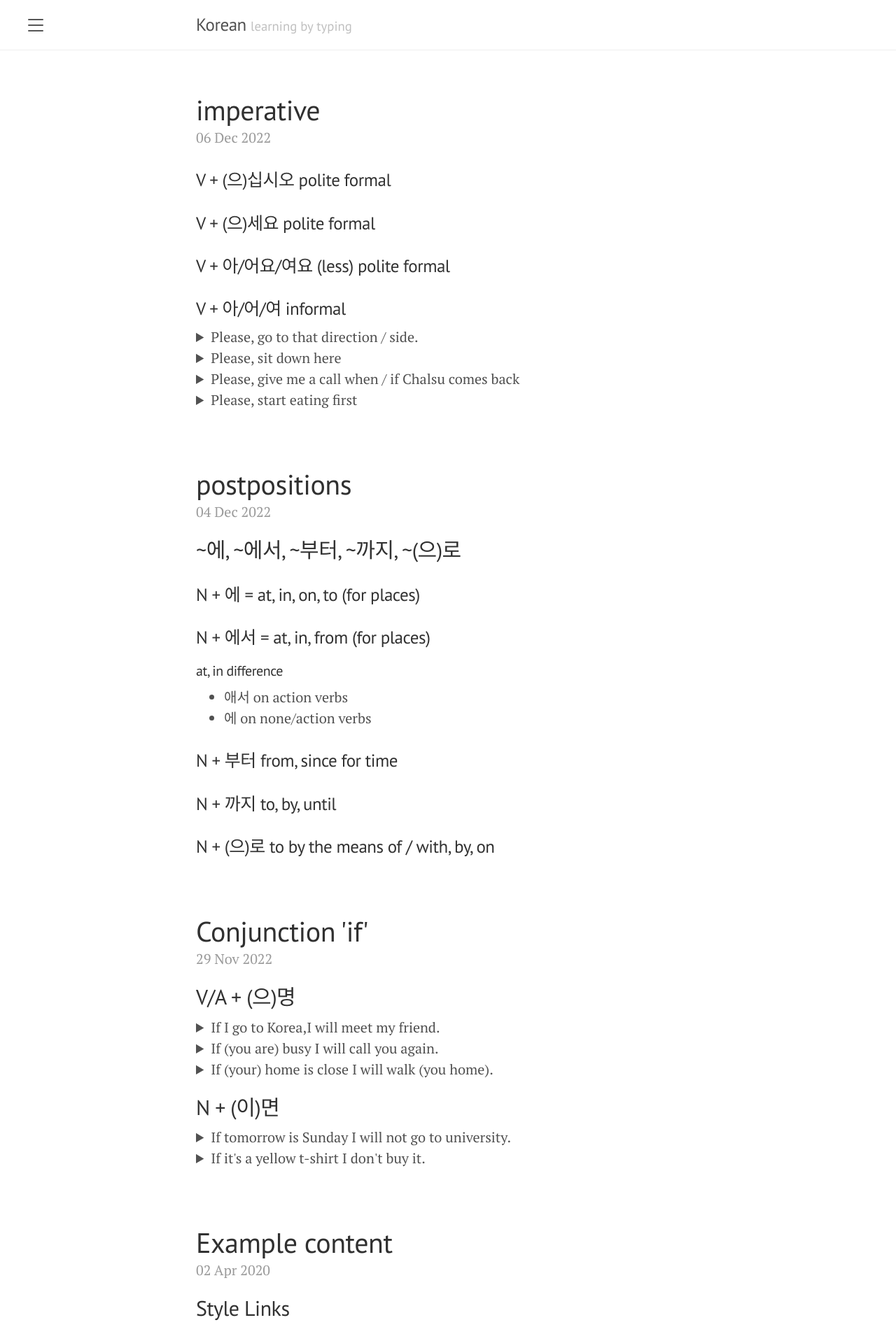
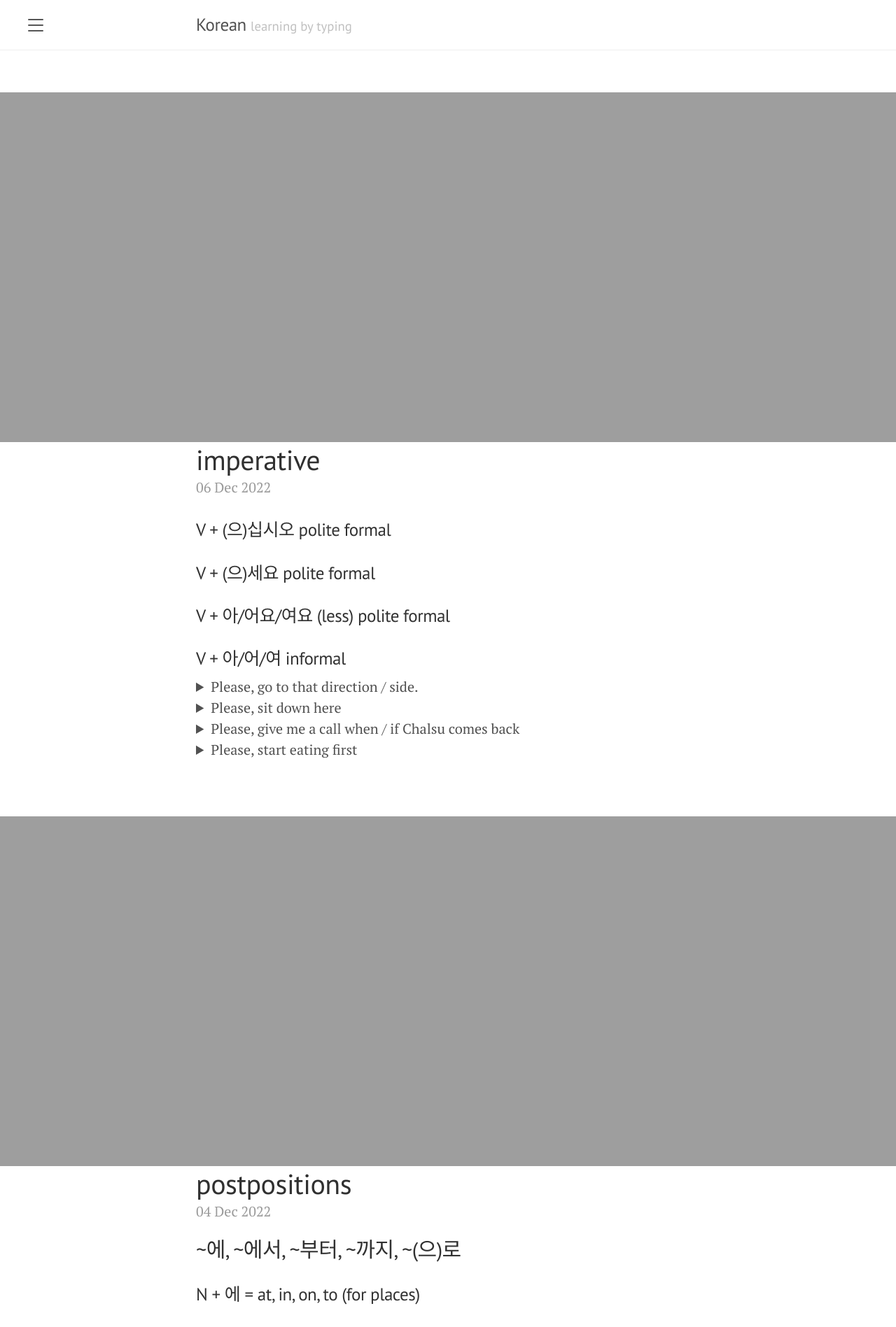
Before and after one commit to MiaHub/Korean, a Jekyll site: the page built from index.html, in a window 1280 px wide. Shown: the top 1897 px of the page at 70% size. Built offline with Jekyll 4.4.1, drawn with Linux system fonts in a browser that asks for light colours; the list of posts is cut into pages by our own code.

Commit message:
pictures

```diff
--- a/_includes/head.html
+++ b/_includes/head.html
@@ -3,6 +3,7 @@
   <meta http-equiv="content-type" content="text/html; charset=utf-8">
 
   <meta name="viewport" content="width=device-width, initial-scale=1.0, maximum-scale=1">
+  <link rel="stylesheet" href="https://cdnjs.cloudflare.com/ajax/libs/font-awesome/4.7.0/css/font-awesome.min.css">
 
   <script type="module">
     import mermaid from 'https://unpkg.com/mermaid@9/dist/mermaid.esm.min.mjs';
--- a/_includes/sidebar.html
+++ b/_includes/sidebar.html
@@ -16,6 +16,10 @@
       `layout: page` in the front-matter. See readme for usage.
     {% endcomment %}
 
+    <button class="sidebar-nav-item dropdown-btn">Dropdown
+      <i class="fa fa-caret-down"></i>
+    </button>
+    <div class="sidebar-nav-item dropdown-container">
     {% assign pages_list = site.pages | sort:"url" %}
     {% for node in pages_list %}
       {% if node.title != null %}
@@ -24,6 +28,9 @@
         {% endif %}
       {% endif %}
     {% endfor %}
+    </div>
+
+
 
     <a class="sidebar-nav-item" href="https://www.youtube.com/watch?v=iMYMWTgJRkA&list=PLJ8SeVAoE0L72dboTrhOhYfJLK34oHjd9">Korean Full Course</a>
     <a class="sidebar-nav-item" href="https://translate.google.com/?sl=en&tl=ko&op=translate">Google Translate</a>
--- a/index.html
+++ b/index.html
@@ -3,15 +3,11 @@
 title: Home
 ---
 
-<script type="module">
-  import mermaid from 'https://unpkg.com/mermaid@9/dist/mermaid.esm.min.mjs';
-  import mindmap from 'https://unpkg.com/@mermaid-js/mermaid-mindmap@9/dist/mermaid-mindmap.esm.min.mjs';
-  await mermaid.registerExternalDiagrams([mindmap]);
-  mermaid.initialize({ startOnLoad: true });
-</script>
-
 <div class="posts">
   {% for post in paginator.posts %}
+
+  <div class="full-width parallax"> </div>
+
   <div class="post">
     <h1 class="post-title">
       <a href="{{ post.url | absolute_url }}">
--- a/public/css/lanyon.css
+++ b/public/css/lanyon.css
@@ -188,6 +188,41 @@
   text-decoration: none;
   background-color: rgba(255,255,255,.1);
   border-color: transparent;
+}
+
+/* dropdown */
+.dropdown-btn {
+  padding: .5rem 1rem;
+  text-decoration: none;
+  color: #fff;
+  display: block;
+  border: none;
+  background: none;
+  width:100%;
+  text-align: left;
+  cursor: pointer;
+  outline: none;
+}
+/* Dropdown container (hidden by default). Optional: add a lighter background color and some left padding to change the design of the dropdown content */
+.dropdown-container {
+  display: none;
+  background-color: inherit;
+}
+/* On mouse-over */
+.dropdown-btn:hover {
+  text-decoration: none;
+  background-color: rgba(255,255,255,.1);
+  border-color: transparent;
+}
+/* Add an active class to the active dropdown button */
+.active {
+  background-color: green;
+  color: white;
+}
+/* Optional: Style the caret down icon */
+.fa-caret-down {
+  float: right;
+  padding-right: 8px;
 }
 
 @media (min-width: 48em) {
@@ -556,3 +591,27 @@
 .layout-reverse.sidebar-overlay #sidebar-checkbox:checked ~ .sidebar {
   box-shadow: -.25rem 0 .5rem rgba(0,0,0,.1);
 }
+
+.full-width {
+	left: 50%;
+	margin-left: -50vw;
+	margin-right: -50vw;
+	max-width: 100vw;
+	position: relative;
+	right: 50%;
+	width: 100vw;
+}
+
+.parallax {
+  /* The image used */
+  background-image: url("/public/images/LibraryStar1.jpg");
+
+  /* Set a specific height */
+  min-height: 500px;
+
+  /* Create the parallax scrolling effect */
+  background-attachment: fixed;
+  background-position: center;
+  background-repeat: no-repeat;
+  background-size: cover;
+}
```
Also changed, not shown: _layouts/default.html (+18 -0 lines), 2 other files.
